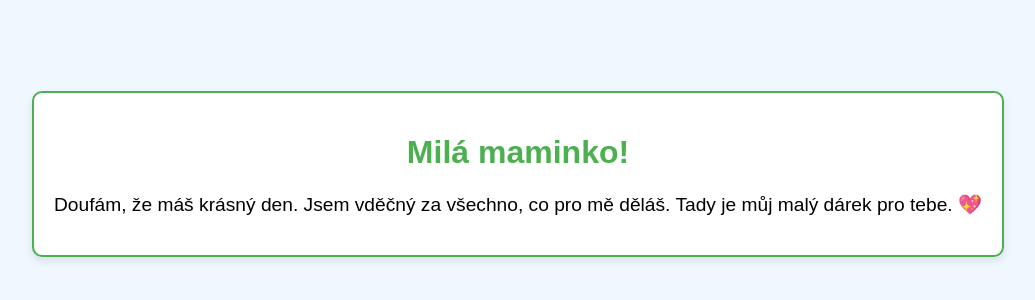
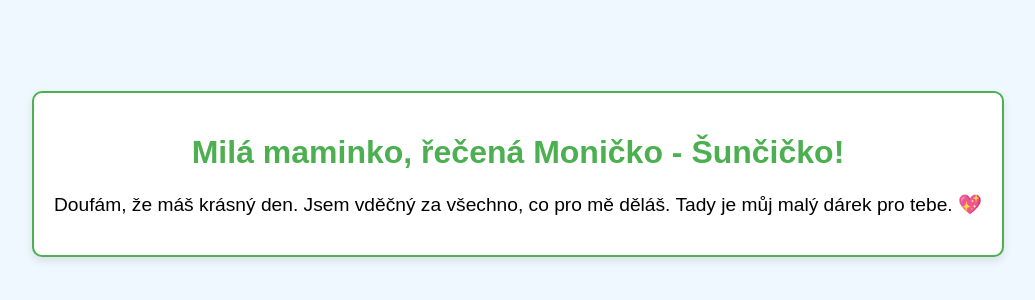
Before and after one commit to ddwwjjss/vzkaz-pro-maminku, a plain HTML site: page index.html in a window 1280 px wide. Shown: the part 226-526 px from the top of the page, without its empty margins (122-1157 px from the left). Drawn offline with Linux system fonts and the light colour scheme.

Commit message:
index.html

```diff
--- a/index.html
+++ b/index.html
@@ -33,7 +33,7 @@
 </head>
 <body>
     <div class="container">
-        <h1>Milá maminko!</h1>
+        <h1>Milá maminko, řečená Moničko - Šunčičko!</h1>
         <p>Doufám, že máš krásný den. Jsem vděčný za všechno, co pro mě děláš. Tady je můj malý dárek pro tebe. 💖</p>
     </div>
 </body>
```
